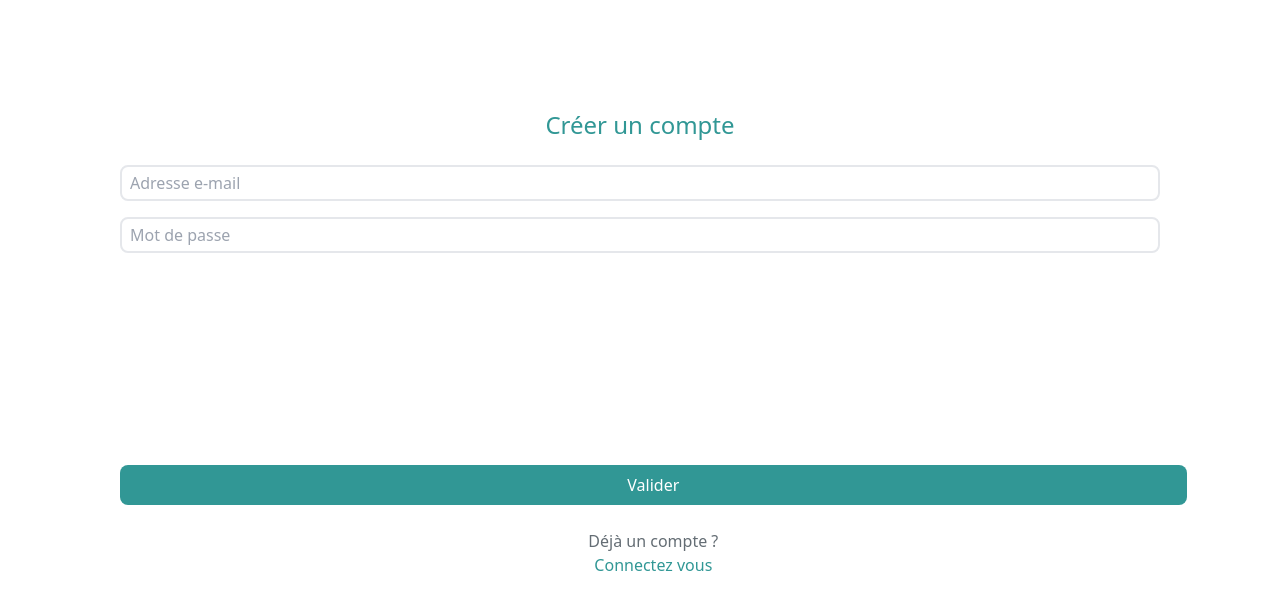
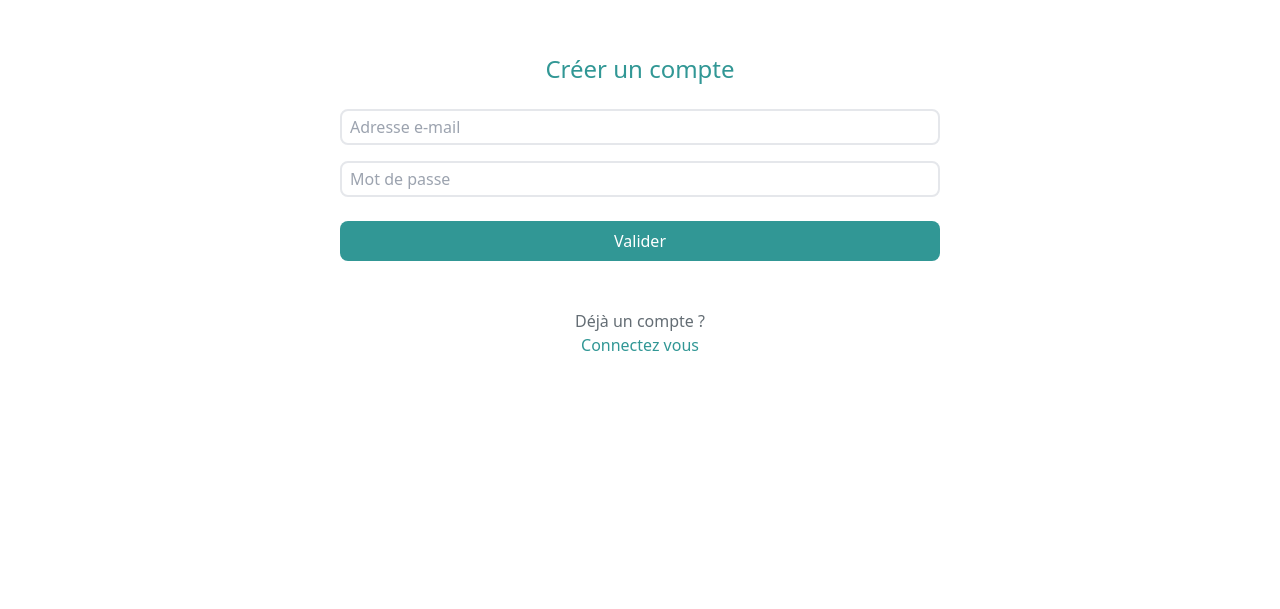
Before and after one commit to Doud75/e-shop-hetic, a SvelteKit app: page /auth/signup in a window 1280 px wide. Shown: the part 191-800 px from the top of the page. Built offline with nearby package versions, Linux system fonts and the light colour scheme.

Commit message:
style page login signin

```diff
--- a/src/routes/+layout.svelte
+++ b/src/routes/+layout.svelte
@@ -4,6 +4,6 @@
 </script>
 
 
-<body class="mx-4">
+<div class="p-4 min-h-[100vh]">
 <slot />
-</body>
+</div>
--- a/src/routes/app/+page.svelte
+++ b/src/routes/app/+page.svelte
@@ -2,11 +2,11 @@
   import { auth } from "/src/config.js";
   import { onAuthStateChanged } from "firebase/auth";
   import { goto } from "$app/navigation";
+  import { page } from "$app/stores";
+  import { onMount } from 'svelte';
   import AddProduct from "/src/Component/_AddProduct.svelte";
   import Product from "/src/Component/_Product.svelte";
   import { getUsers } from "/src/helpers/helperUsers.js"
-  import { onMount } from 'svelte';
-  import {page} from "$app/stores";
 
 
   let userLog;
@@ -15,8 +15,9 @@
   let users = [];
 
   onMount(async () => {
-    /*products = await getProducts();*/
     users = await getUsers();
+    console.log(products);
+    console.log(users);
   });
 
 
@@ -41,9 +42,10 @@
   $: products
   $: userLog
 </script>
-
-<h1>Bonjour</h1>
-<button on:click={displayPopup} class="mb-6 rounded-lg w-full bg-[#319795] text-white py-2">Ajouter un produit</button>
+<div class="flex justify-between mb-8">
+  <h1 class="text-5xl font-semibold">Bonjour</h1>
+  <button on:click={displayPopup} class="mb-6 rounded-lg p-4 bg-[#319795] text-white py-2">Ajouter un produit</button>
+</div>
 <div class="flex flex-col gap-6">
     {#each products as product, key}
         <Product {product} bind:products {key}/>
--- a/src/routes/auth/login/+page.svelte
+++ b/src/routes/auth/login/+page.svelte
@@ -22,15 +22,16 @@
 	}
 </script>
 
-<div class="mx-auto w-10/12">
+<div class="mx-auto max-w-[600px] h-[95vh] flex flex-col justify-center">
 	<Errors {errors} />
-	<div class="my-4 text-center">
-		<p class="text-[#646D74]">
+	<div class="relative">
+		<div class="absolute top-0 translate-y-[-300%] w-full">
+			<p class="text-[#646D74] text-center">
 				Simple client ? <a class="text-[#319795]" href="/">Voir la liste de nos produits</a>
 			</p>
 		</div>
 		<form on:submit={handleSubmit}>
-		<div class="h-[95vh] flex-col flex justify-center">
+			<div class="flex-col flex justify-center mb-6">
 				<h1 class="mx-auto text-[#319795] text-2xl mb-6">Connectez-vous</h1>
 				<input
 					id="email"
@@ -50,8 +51,8 @@
 				/>
 			</div>
 
-		<div class=" absolute bottom-8 w-10/12 text-center">
-			<button class="mb-6 rounded-lg w-full bg-[#319795] text-white py-2">Valider</button>
+			<div class="bottom-8 text-center">
+				<button class="mb-12 rounded-lg w-full bg-[#319795] text-white py-2">Valider</button>
 				<div>
 					<p class="text-[#646D74]">Pas encore de compte ?</p>
 					<a class="text-[#319795]" href="/auth/signup">Enregistrez vous</a>
@@ -59,3 +60,4 @@
 			</div>
 		</form>
 	</div>
+</div>
--- a/src/routes/auth/signup/+page.svelte
+++ b/src/routes/auth/signup/+page.svelte
@@ -24,19 +24,31 @@
   }
 </script>
 
-<div class="mx-auto w-10/12">
+<div class="mx-auto max-w-[600px] h-[95vh] flex flex-col justify-center">
     <Errors {errors}/>
+	<div class="relative">
+
     <form on:submit={handleSubmit}>
-        <div class="h-[95vh] flex-col flex justify-center">
-            <h1 class="mx-auto text-[#319795] text-2xl mb-6">Créer un compte</h1>
-            <input id="email" type="email" required bind:value={email} placeholder="Adresse e-mail"
-                   class="rounded-lg border-2 w-full py-1 px-2 mb-4">
-            <input id="password" type="password" required bind:value={password} placeholder="Mot de passe"
-                   class="rounded-lg border-2 w-full py-1 px-2 mb-4">
+      <div class="flex-col flex justify-center mb-6">
+          <h1 class="mx-auto text-[#319795] text-2xl mb-6">Créer un compte</h1>
+            <input
+              id="email"
+              type="email"
+              required bind:value={email}
+              placeholder="Adresse e-mail"
+              class="rounded-lg border-2 w-full py-1 px-2 mb-4"
+            >
+            <input
+              id="password"
+              type="password"
+              required bind:value={password}
+              placeholder="Mot de passe"
+              class="rounded-lg border-2 w-full py-1 px-2"
+            >
         </div>
 
-        <div class=" absolute bottom-8 w-10/12 text-center">
-            <button class="mb-6 rounded-lg w-full bg-[#319795] text-white py-2">Valider</button>
+        <div class="bottom-8 text-center">
+          <button class="mb-12 rounded-lg w-full bg-[#319795] text-white py-2">Valider</button>
             <div>
                 <p class="text-[#646D74]">Déjà un compte ?</p>
                 <a class="text-[#319795]" href="/auth/login">Connectez vous</a>
@@ -44,3 +56,4 @@
         </div>
     </form>
 </div>
+</div>
```
Also changed, not shown: src/helpers/helperProducts.js (line endings or trailing spaces). Lines whose indentation alone changed are shown as unchanged.
